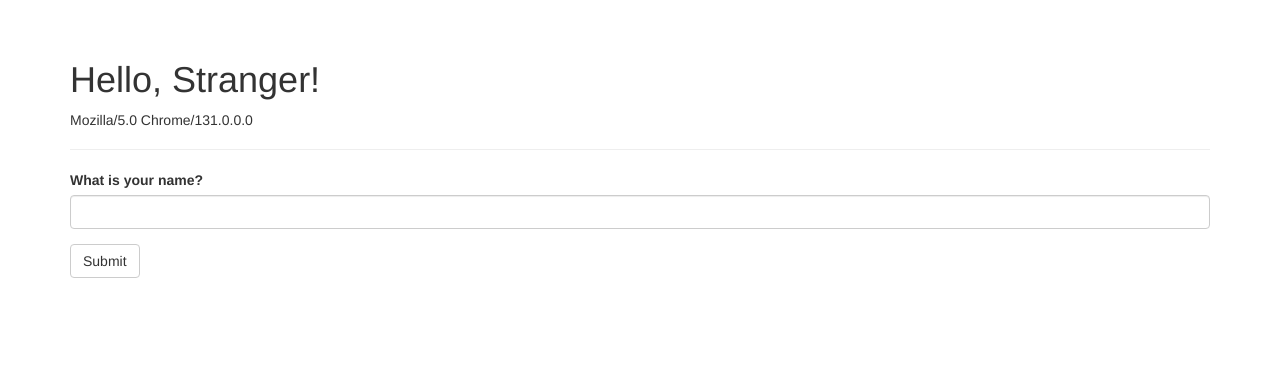
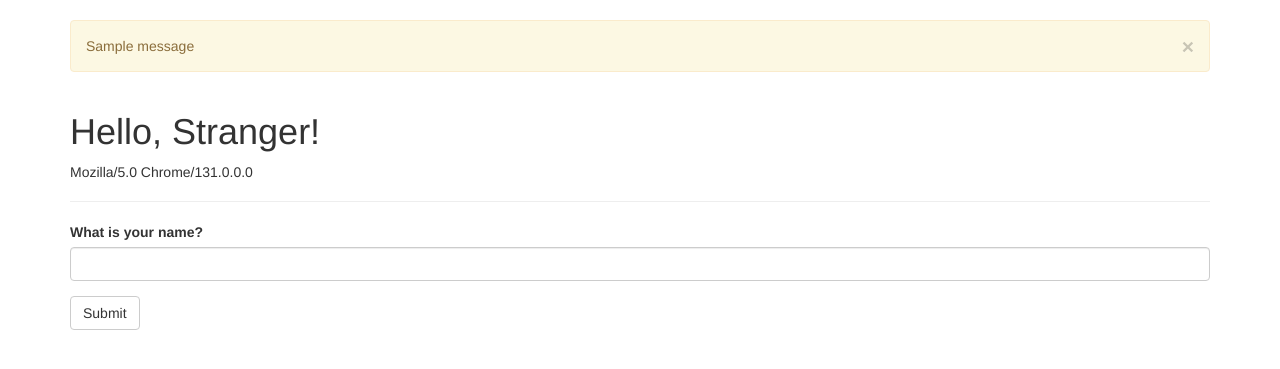
Before and after one commit to ealesid/flaskbook, a Flask app: page / in a window 1280 px wide. Shown: the part 52-421 px from the top of the page. Run offline with Flask 2, Linux system fonts and the light colour scheme; one stand-in notice (Sample message) is shown; some libraries are stand-ins or nearby versions.

Commit message:
p1ch4: message flashing

```diff
--- a/run.py
+++ b/run.py
@@ -1,4 +1,4 @@
-from flask import Flask, request, render_template, session, redirect, url_for
+from flask import Flask, request, render_template, session, redirect, url_for, flash
 from flask_script import Manager
 from flask_bootstrap import Bootstrap
 from flask_wtf import Form
@@ -22,6 +22,9 @@ def index():
     name = None
     form = NameForm()
     if form.validate_on_submit():
+        old_name = session.get('name')
+        if old_name is not None and old_name != form.name.data:
+            flash('Looks like you have changed your name!')
         session['name'] = form.name.data
         form.name.data = ''
         return redirect(url_for('index'))
--- a/templates/base.html
+++ b/templates/base.html
@@ -34,6 +34,13 @@
 
 {% block content %}
 <div class="container">
+    {% for message in get_flashed_messages() %}
+    <div class="alert alert-warning">
+        <button type="button" class="close" data-dismiss="alert">&times;</button>
+        {{ message }}
+    </div>
+    {% endfor %}
+
     {% block page_content %}{% endblock %}
 </div>
 {% endblock %}
```
